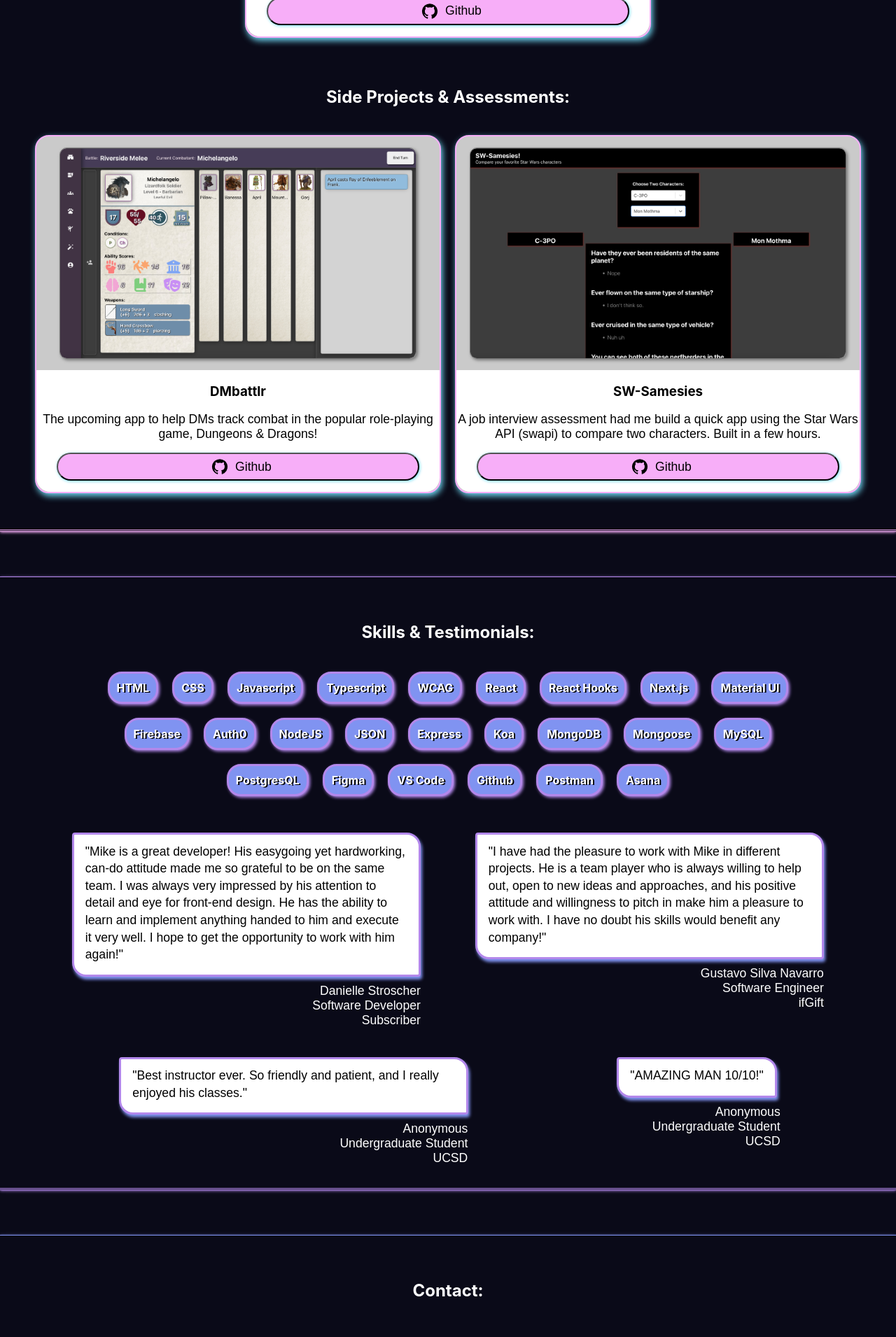
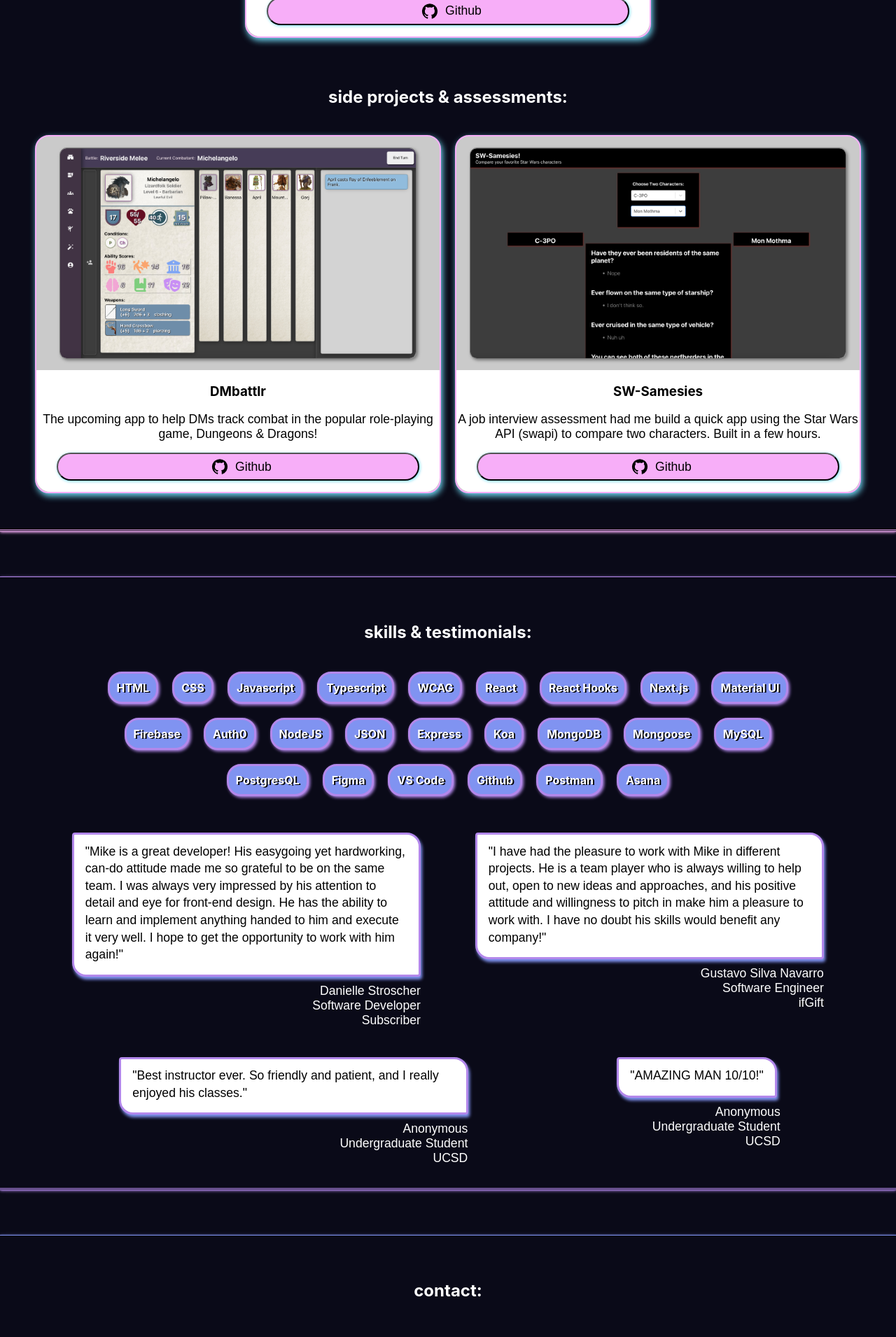
Before and after one commit to gainesaurus/portfolio, a React (Create React App) app: page / in a window 1280 px wide. Shown: the part 1880-3791 px from the top of the page at 70% size. Built offline with nearby package versions, Linux system fonts and the light colour scheme.

Commit message:
updated styling

```diff
--- a/public/index.html
+++ b/public/index.html
@@ -24,7 +24,7 @@
       work correctly both with client-side routing and a non-root public URL.
       Learn how to configure a non-root public URL by running `npm run build`.
     -->
-    <title>Gainesaurus</title>
+    <title>Mike Gainey | Developer</title>
   </head>
   <body>
     <form name="contact" netlify netlify-honeypot="bot-field" hidden>
--- a/src/Components/Contact.module.css
+++ b/src/Components/Contact.module.css
@@ -62,4 +62,5 @@
   border: 2px solid var(--contact);
   border-radius: 20px;
   box-shadow: 1px 1px 4px var(--contact);
+  color: black
 }
--- a/src/Components/Contact.tsx
+++ b/src/Components/Contact.tsx
@@ -27,7 +27,7 @@ const Contact = () => {
 
   return (
     <section id="contact" className={styles.container}>
-      <h2 className={styles.heading}>Contact:</h2>
+      <h2 className={styles.heading}>contact:</h2>
       <form
         data-netlify="true"
         name="contact"
--- a/src/Components/Footer.module.css
+++ b/src/Components/Footer.module.css
@@ -1,7 +1,7 @@
 .container {
   display: flex;
   bottom: 0;
-  height: 3rem;
+  height: 5rem;
   width: 98%;
   color: white;
   justify-content: flex-end;
--- a/src/Components/ProjectList.module.css
+++ b/src/Components/ProjectList.module.css
@@ -35,7 +35,6 @@
   width: 45%;
   height: fit-content;
   margin: 0 10px 20px 10px;
-  /* padding: 0 0 10px 0; */
 }
 
 .uiImage {
--- a/src/Components/ProjectList.tsx
+++ b/src/Components/ProjectList.tsx
@@ -25,7 +25,7 @@ const ProjectList = () => {
           </div>
         </li>)}
       </ul>
-      <h2 className={styles.heading}>Side Projects &amp; Assessments:</h2>
+      <h2 className={styles.heading}>side projects &amp; assessments:</h2>
       <ul className={styles.projectList}>
         {sideProjects.map(project =>
         <li key={project.title} className={styles.projectCard}>
--- a/src/Components/SkillsList.tsx
+++ b/src/Components/SkillsList.tsx
@@ -4,7 +4,7 @@ import styles from './SkillsList.module.css';
 const SkillsList = () => {
   return (
     <section id="skills" className={styles.container}>
-      <h2 className={styles.heading}>Skills &amp; Testimonials:</h2>
+      <h2 className={styles.heading}>skills &amp; testimonials:</h2>
       <ul className={styles.skillList}>
         {skills.map(skill =>
         <li
```
